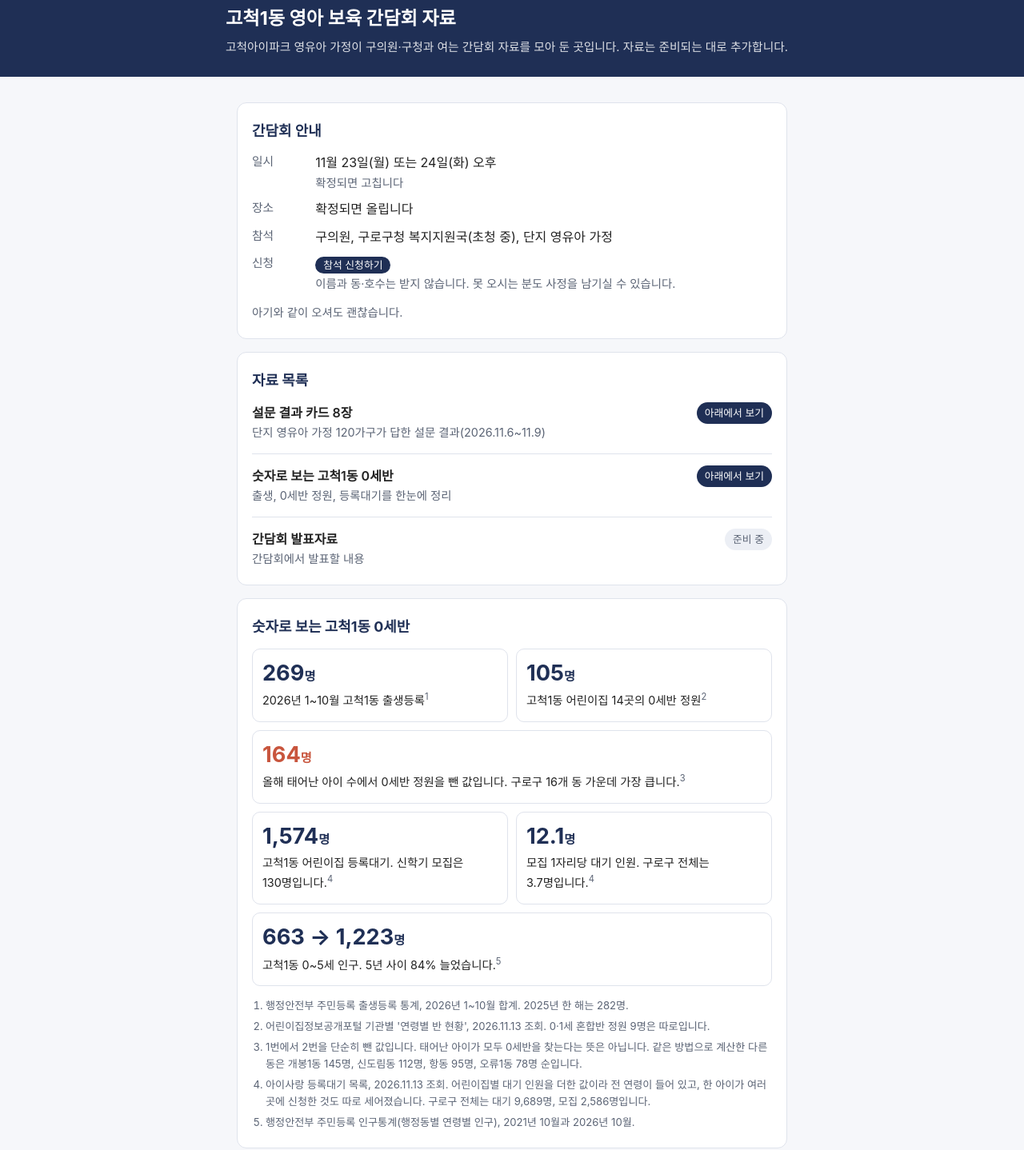
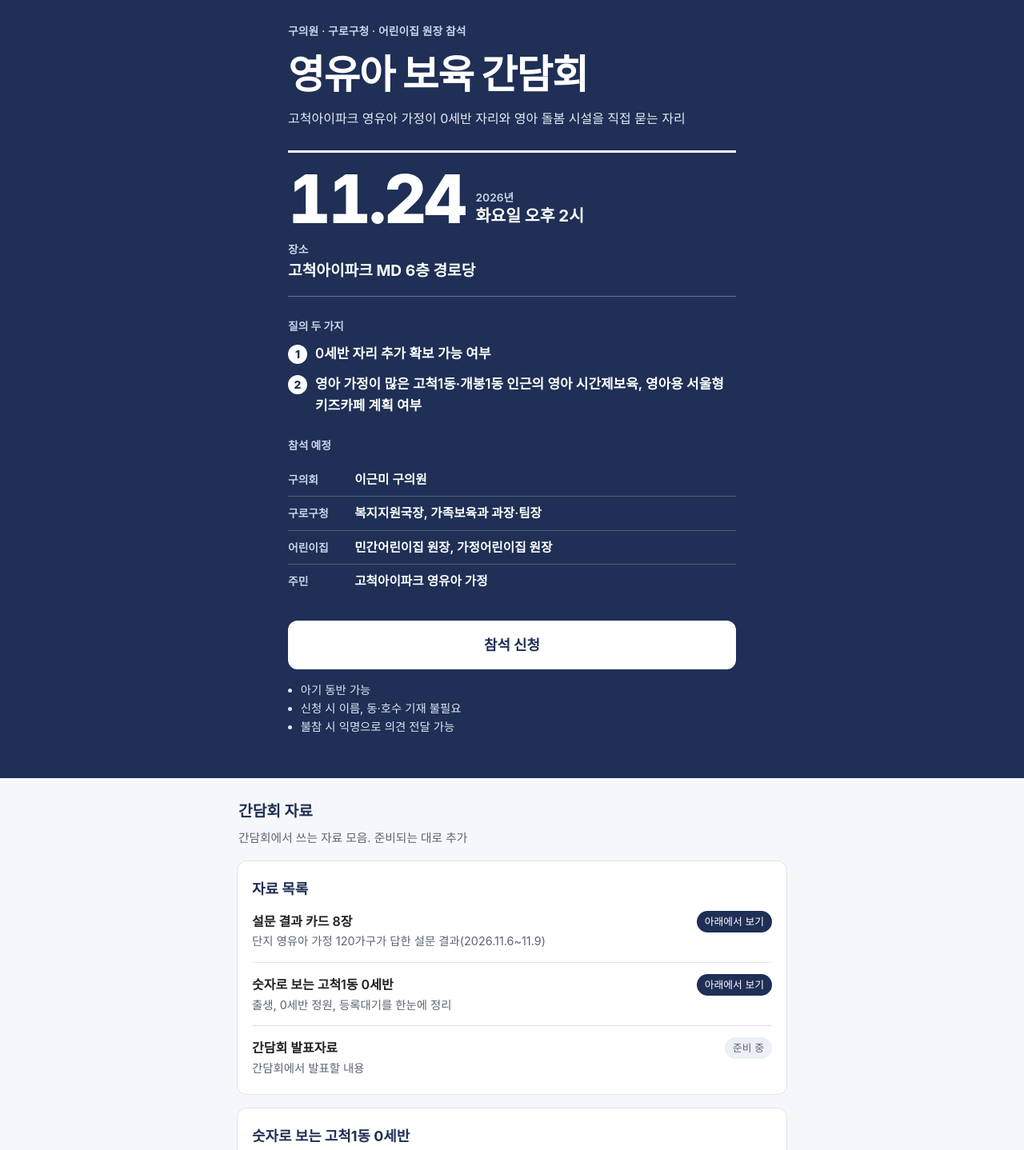
Before and after one commit to gocheokbaby/gocheokbaby.github.io, a plain HTML site: page index.html in a window 1280 px wide. Shown: the part 20-1458 px from the top of the page at 80% size. Drawn offline with Linux system fonts and the light colour scheme.

Commit message:
간담회 일시·장소 확정 반영, 첫 화면을 웹자보 형식으로 변경
- 11월 24일(화) 오후 2시, 고척아이파크 MD 6층 경로당
- 질의 두 가지, 참석 예정, 참석 신청 버튼을 첫 화면에 배치
- 본문을 개조식으로 통일, 링크 미리보기 그림(og.png) 추가

Co-Authored-By: Claude Fable 5.2 <noreply@anthropic.com>
Claude-Session: https://claude.ai/code/session_01P7xVFQsZiGRtwdNSmLWp9M

```diff
--- a/index.html
+++ b/index.html
@@ -4,21 +4,49 @@
 <meta charset="utf-8">
 <meta name="viewport" content="width=device-width, initial-scale=1">
 <meta name="robots" content="noindex">
-<title>고척1동 영아 보육 간담회 자료</title>
+<title>영유아 보육 간담회 · 11월 24일(화) 오후 2시</title>
+<meta property="og:type" content="website">
+<meta property="og:title" content="영유아 보육 간담회 · 11월 24일(화) 오후 2시">
+<meta property="og:description" content="고척아이파크 MD 6층 경로당. 구의원·구로구청·어린이집 원장 참석. 참석 신청과 자료">
+<meta property="og:image" content="https://gocheokbaby.github.io/og.png">
+<meta property="og:url" content="https://gocheokbaby.github.io/">
 <style>
-  :root { --navy:#1f2f55; --ink:#222; --sub:#5b6475; --line:#dfe3ec; --bg:#f6f7fa; --card:#fff; --accent:#c8553d; }
+  :root { --navy:#1f2f55; --deep:#162243; --ink:#222; --sub:#5b6475; --line:#dfe3ec; --bg:#f6f7fa; --card:#fff; --accent:#c8553d; --pale:#c9d3ea; }
   * { box-sizing:border-box; }
-  body { margin:0; background:var(--bg); color:var(--ink); font-family:-apple-system,BlinkMacSystemFont,"Apple SD Gothic Neo","Malgun Gothic","Noto Sans KR",sans-serif; line-height:1.65; font-size:16px; word-break:keep-all; }
-  header { background:var(--navy); color:#fff; padding:28px 16px 24px; }
-  header .in { max-width:720px; margin:0 auto; padding:0 2px; }
-  header h1 { margin:0 0 8px; font-size:1.45rem; line-height:1.35; }
-  header p { margin:0; font-size:.92rem; opacity:.85; }
-  main { max-width:720px; margin:0 auto; padding:16px 16px 48px; }
+  body { margin:0; background:var(--bg); color:var(--ink); font-family:Pretendard,-apple-system,BlinkMacSystemFont,"Apple SD Gothic Neo","Malgun Gothic","Noto Sans KR",sans-serif; line-height:1.65; font-size:16px; word-break:keep-all; }
+
+  /* 웹자보(첫 화면) */
+  .poster { background:var(--navy); color:#fff; padding:30px 20px 34px; }
+  .poster .in { max-width:560px; margin:0 auto; }
+  .poster .kick { margin:0 0 14px; font-size:.86rem; font-weight:600; color:var(--pale); letter-spacing:.01em; }
+  .poster h1 { margin:0; font-size:clamp(1.8rem, 9.6vw, 3.1rem); line-height:1.16; font-weight:800; letter-spacing:-.025em; white-space:nowrap; }
+  .poster .lede { margin:14px 0 0; font-size:1rem; line-height:1.6; color:#e6ebf7; }
+  .when { margin:26px 0 0; padding:20px 0 18px; border-top:3px solid #fff; border-bottom:1px solid rgba(255,255,255,.35); }
+  .when .row { display:flex; align-items:flex-end; gap:14px; }
+  .when .date { font-size:4.3rem; line-height:.92; font-weight:800; letter-spacing:-.04em; font-variant-numeric:tabular-nums; }
+  .when .time { font-size:1.28rem; line-height:1.3; font-weight:700; padding-bottom:4px; }
+  .when .time small { display:block; font-size:.86rem; font-weight:600; color:var(--pale); }
+  .when .place { margin:16px 0 0; font-size:1.2rem; font-weight:700; line-height:1.4; }
+  .when .place small { display:block; font-size:.86rem; font-weight:600; color:var(--pale); margin-bottom:2px; }
+  .poster h2 { margin:26px 0 10px; font-size:.86rem; font-weight:700; color:var(--pale); }
+  .ask { list-style:none; margin:0; padding:0; counter-reset:q; }
+  .ask li { counter-increment:q; position:relative; padding:0 0 0 34px; font-size:1.06rem; line-height:1.55; font-weight:600; }
+  .ask li + li { margin-top:12px; }
+  .ask li::before { content:counter(q); position:absolute; left:0; top:.12em; width:24px; height:24px; border-radius:50%; background:#fff; color:var(--navy); font-size:.86rem; font-weight:800; line-height:24px; text-align:center; }
+  .who { margin:0; display:grid; grid-template-columns:5.2em 1fr; }
+  .who dt, .who dd { margin:0; padding:9px 0; border-top:1px solid rgba(255,255,255,.22); font-size:.98rem; line-height:1.5; }
+  .who dt { color:var(--pale); font-size:.86rem; font-weight:600; padding-top:11px; }
+  .who dd { font-weight:600; }
+  .who dt:first-of-type, .who dt:first-of-type + dd { border-top:0; }
+  .cta { display:block; margin:28px 0 0; padding:16px 18px; border-radius:12px; background:#fff; color:var(--navy); font-size:1.12rem; font-weight:800; text-align:center; text-decoration:none; }
+  .poster .fine { margin:14px 0 0; padding-left:1.1em; font-size:.9rem; line-height:1.6; color:#dfe6f5; }
+
+  header.plain { max-width:720px; margin:0 auto; padding:26px 18px 0; }
+  header.plain h2 { margin:0; font-size:1.2rem; color:var(--navy); }
+  header.plain p { margin:6px 0 0; font-size:.92rem; color:var(--sub); }
+  main { max-width:720px; margin:0 auto; padding:0 16px 48px; }
   section { background:var(--card); border:1px solid var(--line); border-radius:12px; padding:20px 18px; margin-top:16px; }
   h2 { margin:0 0 12px; font-size:1.12rem; color:var(--navy); }
-  dl { margin:0; display:grid; grid-template-columns:4.2em 1fr; gap:8px 12px; }
-  dt { color:var(--sub); font-size:.92rem; }
-  dd { margin:0; }
   .note { color:var(--sub); font-size:.9rem; margin:12px 0 0; }
   ul.list { list-style:none; margin:0; padding:0; }
   ul.list li { padding:14px 0; border-top:1px solid var(--line); display:flex; gap:12px; align-items:flex-start; justify-content:space-between; }
@@ -47,27 +75,49 @@
   figcaption { color:var(--sub); font-size:.86rem; margin-top:8px; }
   footer { max-width:720px; margin:0 auto; padding:0 16px 40px; color:var(--sub); font-size:.82rem; }
   @media (max-width:420px) { .nums { grid-template-columns:1fr; } }
+  @media (max-width:359px) { .when .date { font-size:3.6rem; } }
+  @media (min-width:600px) { .poster { padding:48px 24px 52px; } .when .date { font-size:5.2rem; } }
 </style>
 </head>
 <body>
 
-<header><div class="in">
-  <h1>고척1동 영아 보육 간담회 자료</h1>
-  <p>고척아이파크 영유아 가정이 구의원·구청과 여는 간담회 자료를 모아 둔 곳입니다. 자료는 준비되는 대로 추가합니다.</p>
+<header class="poster"><div class="in">
+  <p class="kick">구의원 · 구로구청 · 어린이집 원장 참석</p>
+  <h1>영유아 보육 간담회</h1>
+  <p class="lede">고척아이파크 영유아 가정이 0세반 자리와 영아 돌봄 시설을 직접 묻는 자리</p>
+
+  <div class="when">
+    <div class="row">
+      <span class="date">11.24</span>
+      <span class="time"><small>2026년</small>화요일 오후 2시</span>
+    </div>
+    <p class="place"><small>장소</small>고척아이파크 MD 6층 경로당</p>
+  </div>
+
+  <h2>질의 두 가지</h2>
+  <ol class="ask">
+    <li>0세반 자리 추가 확보 가능 여부</li>
+    <li>영아 가정이 많은 고척1동·개봉1동 인근의 영아 시간제보육, 영아용 서울형 키즈카페 계획 여부</li>
+  </ol>
+
+  <h2>참석 예정</h2>
+  <dl class="who">
+    <dt>구의회</dt><dd>이근미 구의원</dd>
+    <dt>구로구청</dt><dd>복지지원국장, 가족보육과 과장·팀장</dd>
+    <dt>어린이집</dt><dd>민간어린이집 원장, 가정어린이집 원장</dd>
+    <dt>주민</dt><dd>고척아이파크 영유아 가정</dd>
+  </dl>
+
+  <a class="cta" href="https://docs.google.com/forms/d/e/1FAIpQLSdWS4mFs2GccDOJptmIpu6Gli6DjtltkPQgYjvtXbU8kmK3wA/viewform" target="_blank" rel="noopener">참석 신청</a>
+  <ul class="fine"><li>아기 동반 가능</li><li>신청 시 이름, 동·호수 기재 불필요</li><li>불참 시 익명으로 의견 전달 가능</li></ul>
 </div></header>
 
+<header class="plain">
+  <h2>간담회 자료</h2>
+  <p>간담회에서 쓰는 자료 모음. 준비되는 대로 추가</p>
+</header>
+
 <main>
-
-<section>
-  <h2>간담회 안내</h2>
-  <dl>
-    <dt>일시</dt><dd>11월 23일(월) 또는 24일(화) 오후 <span class="d">확정되면 고칩니다</span></dd>
-    <dt>장소</dt><dd>확정되면 올립니다</dd>
-    <dt>참석</dt><dd>구의원, 구로구청 복지지원국(초청 중), 단지 영유아 가정</dd>
-    <dt>신청</dt><dd><a class="tag on" href="https://docs.google.com/forms/d/e/1FAIpQLSdWS4mFs2GccDOJptmIpu6Gli6DjtltkPQgYjvtXbU8kmK3wA/viewform" target="_blank" rel="noopener">참석 신청하기</a> <span class="d">이름과 동·호수는 받지 않습니다. 못 오시는 분도 사정을 남기실 수 있습니다.</span></dd>
-  </dl>
-  <p class="note">아기와 같이 오셔도 괜찮습니다.</p>
-</section>
 
 <section>
   <h2>자료 목록</h2>
@@ -103,26 +153,26 @@
     </div>
     <div class="num wide hot">
       <b>164<small>명</small></b>
-      <span>올해 태어난 아이 수에서 0세반 정원을 뺀 값입니다. 구로구 16개 동 가운데 가장 큽니다.<sup>3</sup></span>
+      <span>올해 태어난 아이 수에서 0세반 정원을 뺀 값. 구로구 16개 동 가운데 최다<sup>3</sup></span>
     </div>
     <div class="num">
       <b>1,574<small>명</small></b>
-      <span>고척1동 어린이집 등록대기. 신학기 모집은 130명입니다.<sup>4</sup></span>
+      <span>고척1동 어린이집 등록대기. 신학기 모집은 130명<sup>4</sup></span>
     </div>
     <div class="num">
       <b>12.1<small>명</small></b>
-      <span>모집 1자리당 대기 인원. 구로구 전체는 3.7명입니다.<sup>4</sup></span>
+      <span>모집 1자리당 대기 인원. 구로구 전체는 3.7명<sup>4</sup></span>
     </div>
     <div class="num wide">
       <b>663 → 1,223<small>명</small></b>
-      <span>고척1동 0~5세 인구. 5년 사이 84% 늘었습니다.<sup>5</sup></span>
+      <span>고척1동 0~5세 인구. 5년 사이 84% 증가<sup>5</sup></span>
     </div>
   </div>
   <ol class="fn">
     <li>행정안전부 주민등록 출생등록 통계, 2026년 1~10월 합계. 2025년 한 해는 282명.</li>
-    <li>어린이집정보공개포털 기관별 '연령별 반 현황', 2026.11.13 조회. 0·1세 혼합반 정원 9명은 따로입니다.</li>
-    <li>1번에서 2번을 단순히 뺀 값입니다. 태어난 아이가 모두 0세반을 찾는다는 뜻은 아닙니다. 같은 방법으로 계산한 다른 동은 개봉1동 145명, 신도림동 112명, 항동 95명, 오류1동 78명 순입니다.</li>
-    <li>아이사랑 등록대기 목록, 2026.11.13 조회. 어린이집별 대기 인원을 더한 값이라 전 연령이 들어 있고, 한 아이가 여러 곳에 신청한 것도 따로 세어졌습니다. 구로구 전체는 대기 9,689명, 모집 2,586명입니다.</li>
+    <li>어린이집정보공개포털 기관별 '연령별 반 현황', 2026.11.13 조회. 0·1세 혼합반 정원 9명은 별도.</li>
+    <li>1번에서 2번을 단순히 뺀 값. 태어난 아이가 모두 0세반을 찾는다는 뜻은 아님. 같은 방법으로 계산한 다른 동은 개봉1동 145명, 신도림동 112명, 항동 95명, 오류1동 78명 순.</li>
+    <li>아이사랑 등록대기 목록, 2026.11.13 조회. 어린이집별 대기 인원을 더한 값이라 전 연령 포함, 한 아이가 여러 곳에 신청한 것도 각각 집계. 구로구 전체는 대기 9,689명, 모집 2,586명.</li>
     <li>행정안전부 주민등록 인구통계(행정동별 연령별 인구), 2021년 10월과 2026년 10월.</li>
   </ol>
 </section>
@@ -166,14 +216,14 @@
 <section>
   <h2>설문에 대하여</h2>
   <ul class="plain">
-    <li>고척아이파크 주민 단톡방에서 받은 자발 응답이라, 단지 전체의 비율은 아닙니다.</li>
-    <li>결과는 '○○가구 응답' 형태로만 공개하고, 적어 주신 글은 원문 대신 상황만 옮겼습니다.</li>
+    <li>고척아이파크 주민 단톡방에서 받은 자발 응답이라 단지 전체의 비율은 아님</li>
+    <li>결과는 '○○가구 응답' 형태로만 공개. 적어 주신 글은 원문 대신 상황만 옮김</li>
   </ul>
 </section>
 
 </main>
 
-<footer>마지막 수정: 2026.11.13</footer>
+<footer>마지막 수정: 2026.11.18</footer>
 
 </body>
 </html>
```
Also changed, not shown: og.png (added).
